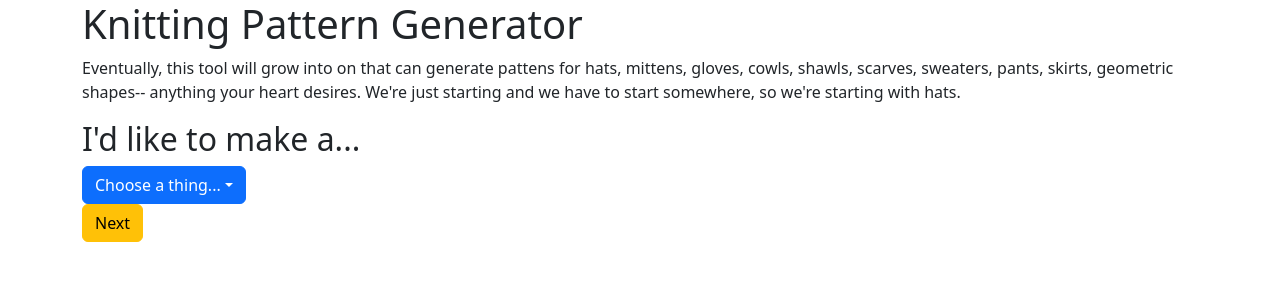
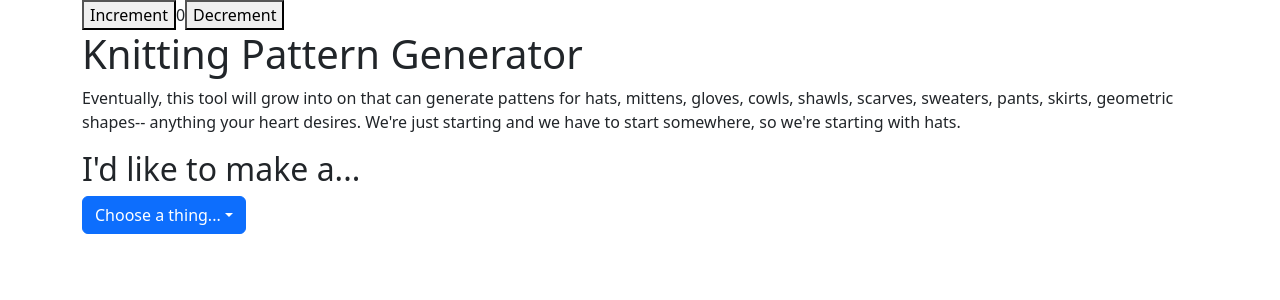
Before and after one commit to abruskin/KnitPatGen, a React (Create React App) app: page / in a window 1280 px wide. Shown: the top 300 px of the page. Built offline with nearby package versions, Linux system fonts and the light colour scheme.

Commit message:
lots of updates
app works at this point

```diff
--- a/package.json
+++ b/package.json
@@ -3,6 +3,7 @@
   "version": "0.1.0",
   "private": true,
   "dependencies": {
+    "@reduxjs/toolkit": "^1.9.1",
     "@testing-library/jest-dom": "^5.16.5",
     "@testing-library/react": "^13.4.0",
     "@testing-library/user-event": "^13.5.0",
@@ -11,7 +12,9 @@
     "react-bootstrap": "^2.6.0",
     "react-dom": "^18.2.0",
     "react-logger": "^1.1.0",
+    "react-redux": "^8.0.5",
     "react-scripts": "5.0.1",
+    "redux-logger": "^3.0.6",
     "web-vitals": "^2.1.4"
   },
   "scripts": {
--- a/src/App.js
+++ b/src/App.js
@@ -2,8 +2,11 @@
 import './App.css';
 import 'bootstrap/dist/css/bootstrap.min.css';
 import Container from 'react-bootstrap/Container'
+import Counter from './features/counter/Counter'
+
 
 import LandingPage from './Components/LandingPage';
+import PatternItemDropdown from './Components/PatternItemDropdown';
 import HatStyleSelector from './Components/HatStyleSelector';
 
 function App() {
@@ -11,8 +14,11 @@ function App() {
 
   return (
     <Container>
-
+   <Counter></Counter>
        <LandingPage/>
+       <PatternItemDropdown placeHolder="Choose a thing..."
+       ></PatternItemDropdown>
+        {/*{projectType == "a Hat" ? <HatStyleSelector /> :<div />}*/}
 
 
 
--- a/src/Components/LandingPage.js
+++ b/src/Components/LandingPage.js
@@ -1,15 +1,15 @@
 import Button from 'react-bootstrap/Button'
 import { useState } from 'react';
 import PatternItemDropdown from './PatternItemDropdown';
+import {useDispatch, useSelector} from 'react-redux';
+import projectTypeSlice, { selectProjectType } from '../reducers/projectTypeSlice';
 
 
 function LandingPage() {
-    const options = [
-      {value: "Hat", label: "Hat"},
-      {value: "Not a Hat", label: "Not a Hat"}
-    ]
+
    // const [projectType, setProjectType] = useState("")
-
+    //const projectType = useSelector((state)=> state.selectedValue.value)
+    const dispatch=useDispatch()
 
 
     return (
@@ -24,8 +24,8 @@ function LandingPage() {
           </p>
 
           <h2> I'd like to make a...</h2>
-          <PatternItemDropdown placeHolder="Choose a thing..." options={options}></PatternItemDropdown>
-          <Button variant="warning" > Next </Button>
+
+
 
 
       </div>
--- a/src/Components/PatternItemDropdown.js
+++ b/src/Components/PatternItemDropdown.js
@@ -2,7 +2,11 @@ import Dropdown from 'react-bootstrap/Dropdown';
 import { useState } from 'react';
 import { getMouseEventOptions } from '@testing-library/user-event/dist/utils';
 
-const PatternItemDropdown = ({placeHolder, options}) => {
+const PatternItemDropdown = ({placeHolder}) => {
+  const options = [
+    {value: "Hat", label: "Hat"},
+    {value: "Not a Hat", label: "Not a Hat"}
+  ]
   const [selectedValue, setSelectedValue] = useState(null);
 
   const getDisplay = () => {
@@ -22,6 +26,8 @@ const PatternItemDropdown = ({placeHolder, options}) => {
     }
     return selectedValue.value ===option.value;
   }
+
+
   return (
     <Dropdown>
       <Dropdown.Toggle variant="primary" id="dropdown-basic" >{getDisplay()}
--- /dev/null
+++ b/src/app/store.js
@@ -0,0 +1,12 @@
+import {configureStore} from '@reduxjs/toolkit'
+import counterReducer from '../features/counter/counterSlice'
+import {applyMiddleware} from 'redux';
+import logger from 'redux-logger'
+import { selectProjectType } from '../reducers/projectTypeSlice';
+
+export default configureStore({
+    reducer: {
+       counter: counterReducer,
+       projectType: selectProjectType
+    },
+    })
--- /dev/null
+++ b/src/features/counter/Counter.js
@@ -0,0 +1,20 @@
+import React from 'react'
+import {useSelector, useDispatch} from 'react-redux'
+import {decrement, increment} from './counterSlice'
+
+export function Counter() {
+    const count = useSelector((state) => state.counter.value)
+    const dispatch = useDispatch()
+
+    return (
+        <div>
+        <div>
+        <button aria-label="Increment value"
+        onClick={()=>dispatch(increment())}>Increment</button><span>{count}</span>
+        <button
+        aria-label="Decrement value"
+        onClick={()=>dispatch(decrement())}>Decrement</button></div></div>
+    )
+}
+
+export default Counter
--- /dev/null
+++ b/src/features/counter/counterSlice.js
@@ -0,0 +1,15 @@
+import {createSlice} from '@reduxjs/toolkit'
+
+export const counterSlice = createSlice({
+    name: 'counter',
+    initialState: {
+        value: 0,
+    },
+    reducers: {
+        increment: (state) => {state.value += 1},
+        decrement: (state) => {state.value -= 1}
+    }
+
+})
+export const {increment, decrement} = counterSlice.actions
+export default counterSlice.reducer
--- /dev/null
+++ b/src/reducers/projectTypeSlice.js
@@ -0,0 +1,16 @@
+import {createSlice} from '@reduxjs/toolkit'
+
+
+export const projectTypeSlice = createSlice({
+    name: 'projectType',
+    initialState: {
+        value: '',
+    },
+    reducers: {
+        selectProjectType: (state) => {},
+
+    }
+
+})
+export const {selectProjectType} = projectTypeSlice.actions
+export default projectTypeSlice.reducer
```
Also changed, not shown: src/index.js (+5 -2 lines), 1 other file (tests, documents, lock files or other folders).
